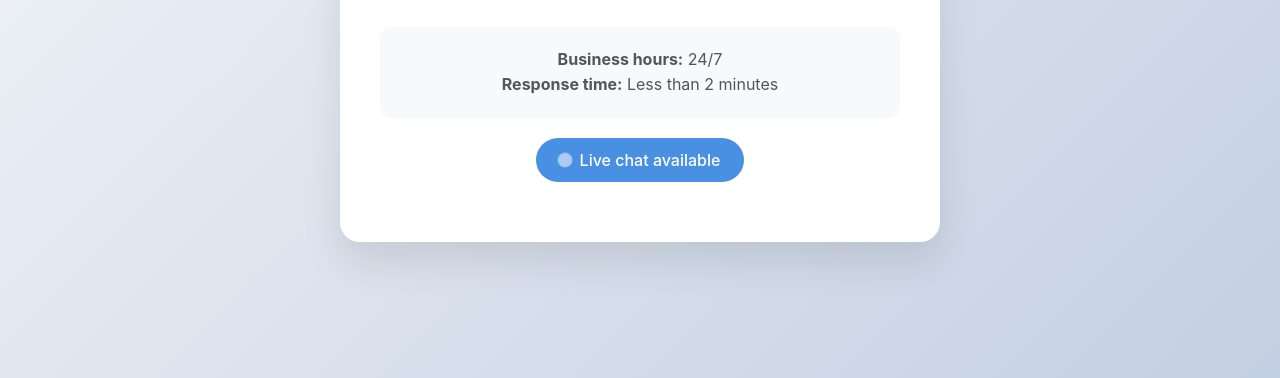
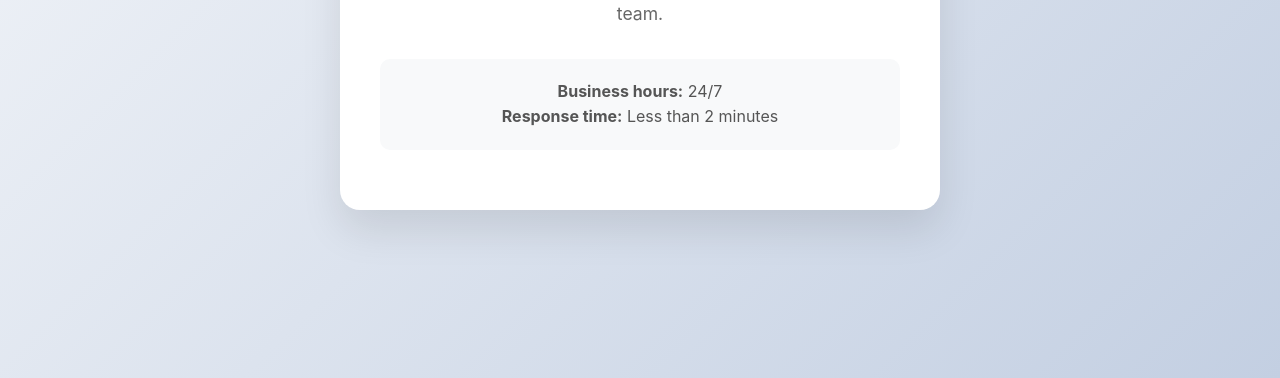
Before and after one commit to Antonia-lopes25/site-ingles, a plain HTML site: page index.html in a window 1280 px wide. Shown: the part 422-800 px from the top of the page. Drawn offline with Linux system fonts and the light colour scheme.

Commit message:
Update index.html

```diff
--- a/index.html
+++ b/index.html
@@ -134,12 +134,6 @@
             </p>
         </div>
 
-        <div class="chat-indicator">
-            <span class="pulse"></span>
-            Live chat available
-        </div>
-    </div>
-
     <!-- Support Beacon Script -->
     <script
         src='//fw-cdn.com/13877734/5806835.js'
@@ -147,4 +141,5 @@
         widgetId='9825b8a7-b4e4-4f33-97c7-5aede2c1ed33'>
     </script>
 </body>
+
 </html>
```
